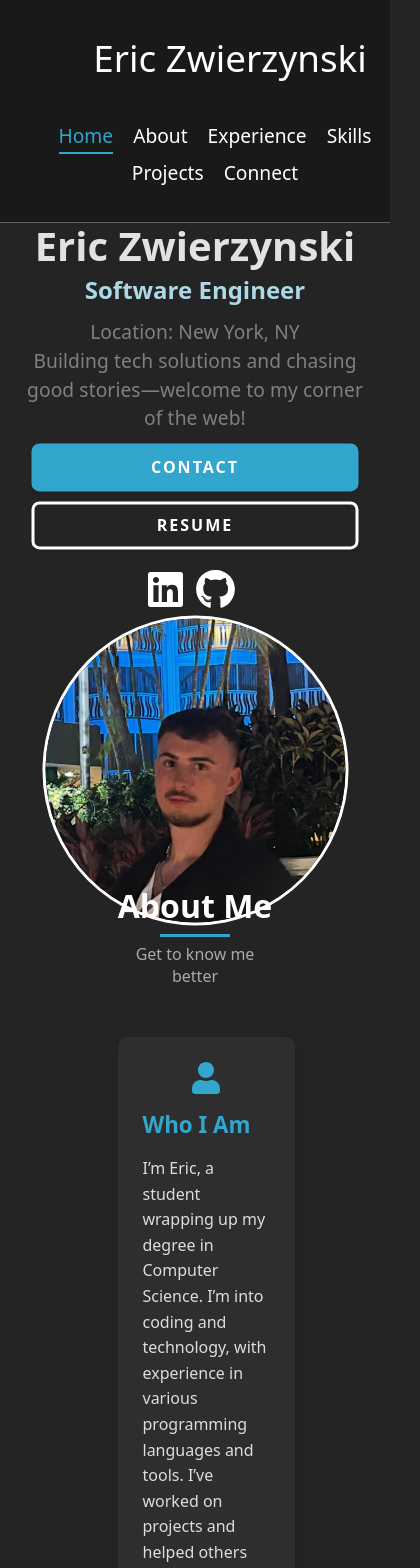
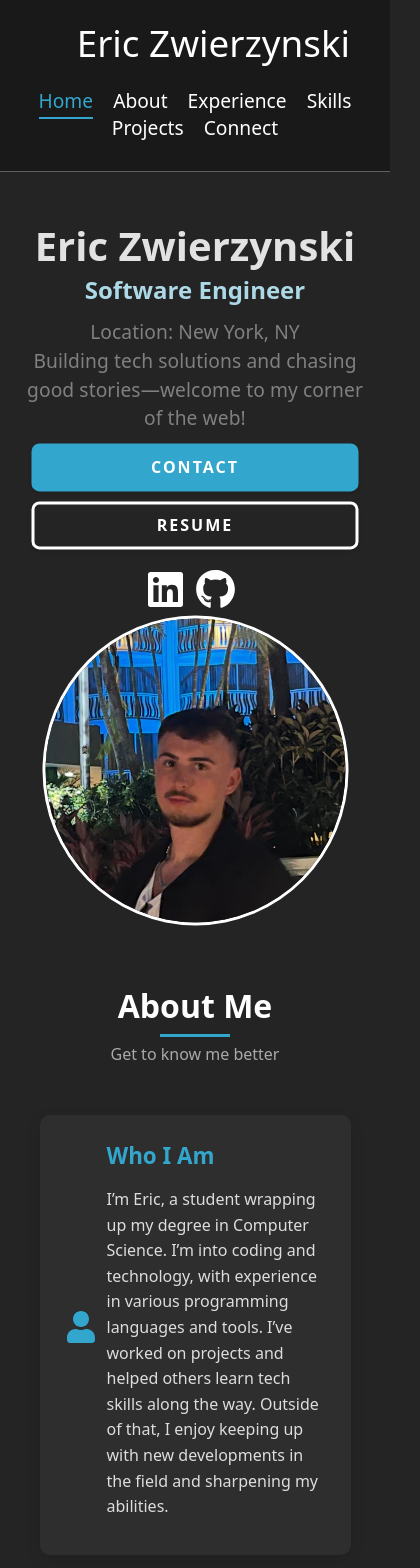
Before and after one commit to ericshark/Personal-Site, a React (Vite) app in the folder Personal Site/: page / in a window 390 px wide. Shown: the top 1568 px of the page, 420 px wide, since content can reach past the window. Built offline with nearby package versions, Linux system fonts and the light colour scheme.

Commit message:
mobile syles

```diff
--- a/Personal Site/src/App.css
+++ b/Personal Site/src/App.css
@@ -98,7 +98,6 @@ html {
   justify-content: space-between;
   align-items: center;
   width: 50%;
-  margin: 120px auto;
   position: absolute;
   top: 50%;
   left: 50%;
@@ -268,6 +267,7 @@ padding: 80px 0;
   display: flex;
   flex-direction: column;
   gap: 30px;
+
 }
 
 .about-text {
@@ -590,18 +590,13 @@ padding: 80px 0;
   font-weight: 500;
 }
 
-/* Media queries for skills section */
-@media screen and (max-width: 992px) {
-  .skills-grid {
-    grid-template-columns: repeat(2, 1fr);
+@media screen and (max-width: 400px) {
+  #about .section-title {
+    margin-top: 0;
   }
 }
 
-@media screen and (max-width: 576px) {
-  .skills-grid {
-    grid-template-columns: 1fr;
-  }
-}
+
 
 /* Projects Section */
 .projects-grid {
@@ -719,6 +714,7 @@ padding: 80px 0;
     grid-template-columns: 1fr;
   }
 
+
   .timeline::before {
     left: 30px;
   }
@@ -768,22 +764,20 @@ padding: 80px 0;
     margin-top: 150px;
   }
 
-  .about-card {
-    flex-direction: column;
-  }
 
   .about-icon {
-    margin-right: 0;
+    margin-right: 10px;
     margin-bottom: 15px;
     justify-content: center;
   }
+  .about-content {
 
-  .skills-grid {
-    grid-template-columns: 1fr;
   }
 
+
+
   .projects-grid {
-    grid-template-columns: 1fr;
+    grid-template-columns: 2fr;
   }
 }
 
@@ -822,9 +816,70 @@ padding: 80px 0;
   }
 }
 
+/* Mobile-specific styles */
+@media screen and (max-width: 768px) {
+  /* Prevent horizontal scrolling */
+  html, body {
+    overflow-x: hidden;
+  }
+
+  /* Navbar alignment for mobile */
+  .NavBar {
+    justify-content: center;
+    padding-bottom: 30px;
+    padding-top: 0px;
+  }
+
+
+
+  .NavBar h1 {
+    margin-left: 0;
+    text-align: center;
+    width: 100%;
+  }
+
+  .NavBarLinks {
+    width: 100%;
+    justify-content: center;
+    padding: 0;
+    margin: 0;
+  }
+
+  .NavBarLinks li {
+    margin: 0 10px;
+  }
+
+  /* About section fit for mobile */
+  .about-section {
+    width: 90%;
+  }
+
+  .about-text {
+    grid-template-columns: 1fr;
+  }
+
+  /* Skills section fit for mobile */
+  .skills-grid {
+    grid-template-columns: repeat(2, 1fr);
+  }
+
+  /* Connect section fit for mobile */
+  .connect-content {
+    width: 90%;
+  }
+
+  .connect-item {
+    min-width: 0;
+    width: 100%;
+    box-sizing: border-box;
+  }
+}
+
+
+
 /* Connect Section Styling */
 .connect-section {
-  min-height: 100vh;
+  min-height: 120vh;
   display: flex;
   flex-direction: column;
   justify-content: center;
```
